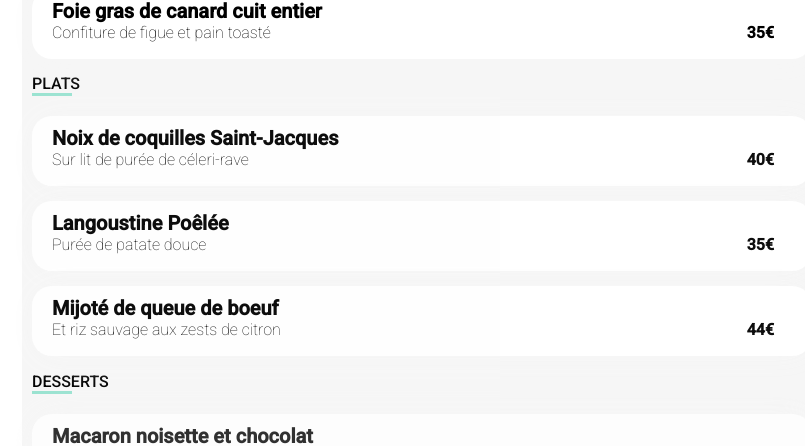
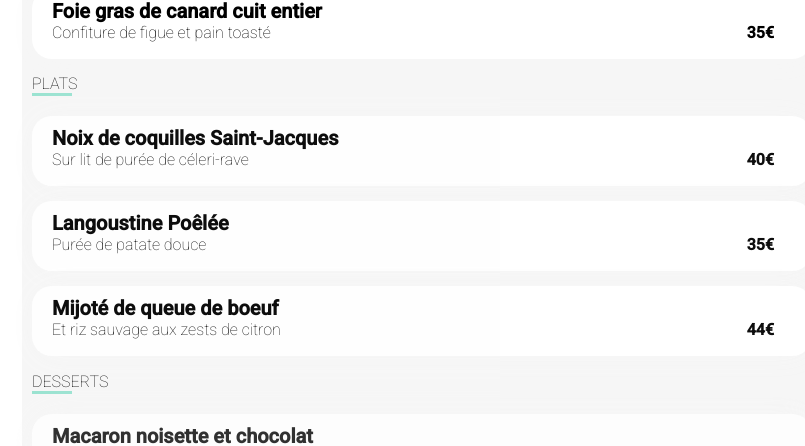
Before and after one commit to guillaumelhullier/GuillaumeLhullier_3_15072021, a plain HTML site: page PAGESMENUSP3/menu2lanoteenchantee.html in a window 1280 px wide. Shown: the part 737-1183 px from the top of the page, without its empty margins (218-1023 px from the left). Drawn offline with Linux system fonts and the light colour scheme; a web font is replaced by a local one.

Commit message:
Graisse page menu

```diff
--- a/PAGESMENUSP3/style1.scss
+++ b/PAGESMENUSP3/style1.scss
@@ -108,6 +108,7 @@ main{
     width: 40px;
     margin-left: 10px;
     margin-bottom: 20px;
+    font-weight: 200;
 }
 .mainc{
     font-family: 'Roboto', sans-serif;
@@ -319,7 +320,8 @@ main{
     border-bottom-style: solid;
     border-bottom-color: $tertiaire;
     width: 40px;
-    margin-left: 10px
+    margin-left: 10px;
+    font-weight: 200;
 }
 .mainb1 p{
     margin-left: 25px;
@@ -555,7 +557,8 @@ main{
     border-bottom-style: solid;
     border-bottom-color: $tertiaire;
     width: 40px;
-    margin-left: 10px
+    margin-left: 10px;
+    font-weight: 200;
 }
 .maini{
     font-family: 'Roboto', sans-serif;
--- a/PAGESMENUSP3/style2.scss
+++ b/PAGESMENUSP3/style2.scss
@@ -89,6 +89,9 @@ main {
 }
 .mainb {
     @include mainchoix;
+}
+.mainb{
+    font-weight: 200;
 }
 .mainc{
     @include mainplat;
@@ -312,6 +315,9 @@ main {
  .mainb1 {
      @include mainchoix;
  }
+ .mainb1{
+     font-weight: 200;
+ }
  .mainf {
      @include mainplat;
  }
@@ -445,6 +451,9 @@ main {
  }
  .mainb2{
      @include mainchoix;
+ }
+ .mainb2{
+     font-weight: 200;
  }
  .maini{
      @include mainplat;
--- a/PAGESMENUSP3/style3.scss
+++ b/PAGESMENUSP3/style3.scss
@@ -88,6 +88,9 @@ main{
 }
 .mainb {
     @include mainchoix;
+}
+.mainb{
+    font-weight: 200;
 }
 .mainc {
     @include mainplat;
@@ -240,6 +243,9 @@ main{
 }
 .mainb1{
     @include mainchoix;
+}
+.mainb1{
+    font-weight: 200;
 }
 .mainf{
     @include mainplat;
@@ -398,6 +404,9 @@ main{
 }
 .mainb2{
     @include mainchoix;
+}
+.mainb2{
+    font-weight: 200;
 }
 .maini{
     @include mainplat;
--- a/PAGESMENUSP3/style4.scss
+++ b/PAGESMENUSP3/style4.scss
@@ -89,6 +89,9 @@ main{
 }
 .mainb{
     @include mainchoix;
+}
+.mainb{
+    font-weight: 200;
 }
 .mainc{
     @include mainplat;
@@ -245,6 +248,9 @@ main{
 }
 .mainb1{
     @include mainchoix;
+}
+.mainb1{
+    font-weight: 200;
 }
 .mainf{
     font-family: 'Roboto', sans-serif;
@@ -417,6 +423,9 @@ main{
 .mainb2{
     @include mainchoix;
 }
+.mainb2{
+    font-weight: 200;
+}
 .maini{
     @include mainplat;
 }
```
Also changed, not shown: PAGESMENUSP3/style1.css, PAGESMENUSP3/style2.css, PAGESMENUSP3/style3.css, PAGESMENUSP3/style4.css, 4 other files.
